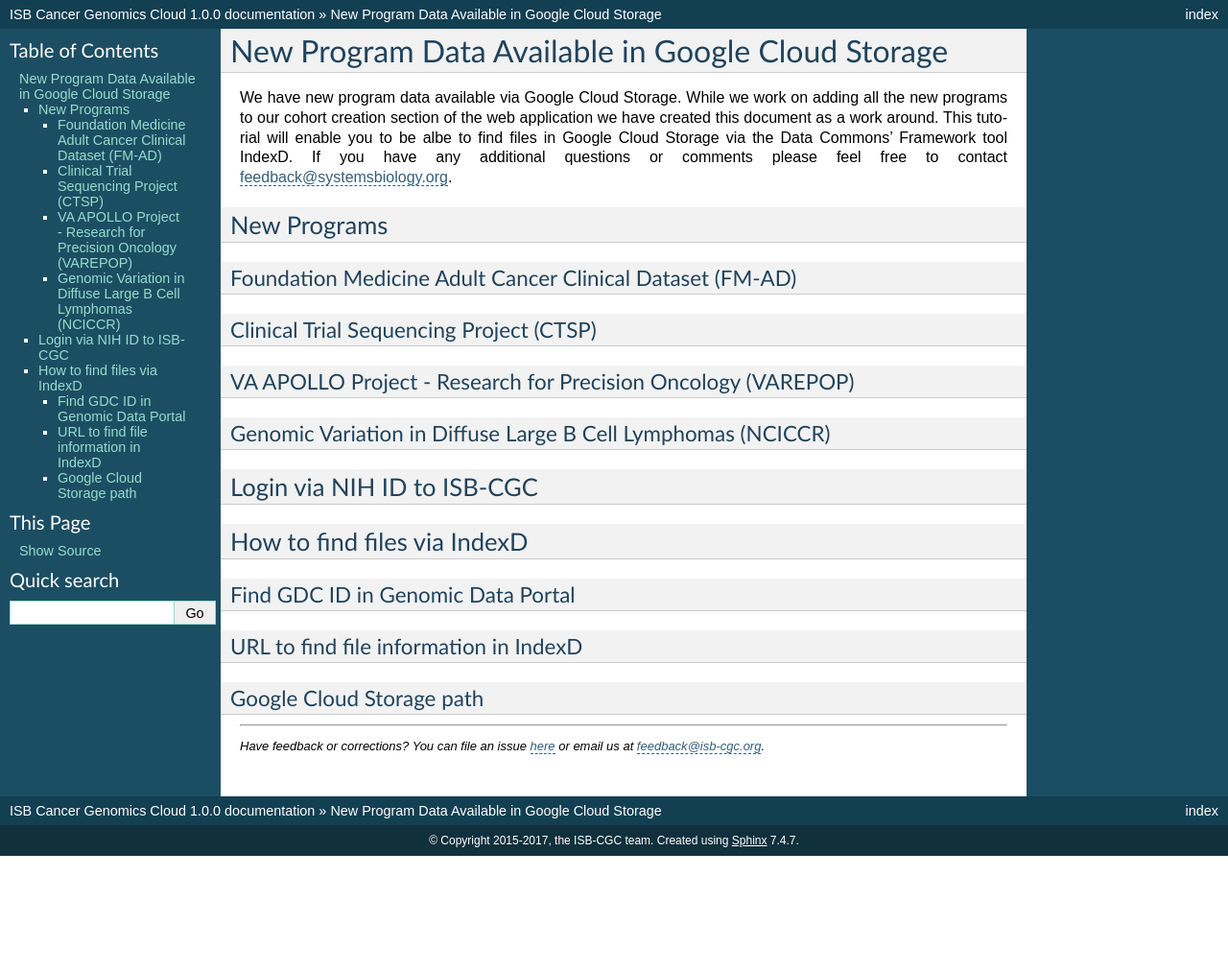
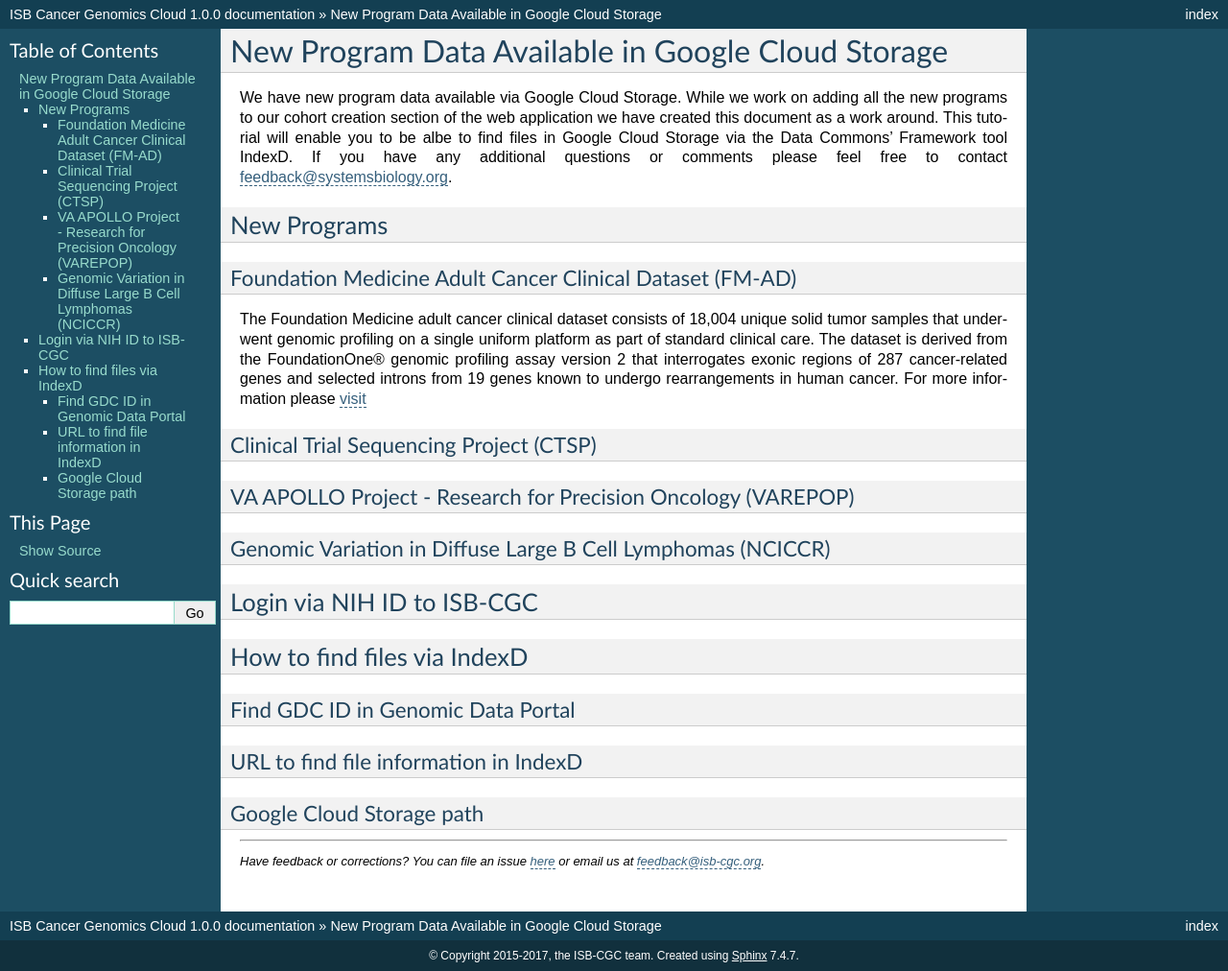
Before and after one commit to isb-cgc/readthedocs, a Sphinx documentation site: the page built from docs/source/sections/data/data2/AccessData/AccessviaIndexD.rst, in a window 1280 px wide and 1012 px high. Shown: the whole window at 96% size. Built offline with Sphinx 7.4.7, drawn with Linux system fonts in a browser that asks for light colours; pages that are not in the unit, such as notebooks, are missing from menus.

Commit message:
added FM info

```diff
--- a/docs/source/sections/data/data2/AccessData/AccessviaIndexD.rst
+++ b/docs/source/sections/data/data2/AccessData/AccessviaIndexD.rst
@@ -8,6 +8,9 @@
 
 Foundation Medicine Adult Cancer Clinical Dataset (FM-AD)
 ^^^^^^^^^^^^^^^^^^^^^^^^^^^^^^^^^^^^^^^^^^^^^^^^^^^^^^^^^^
+
+The Foundation Medicine adult cancer clinical dataset consists of 18,004 unique solid tumor samples that underwent genomic profiling on a single uniform platform as part of standard clinical care. The dataset is derived from the FoundationOne® genomic profiling assay version 2 that interrogates exonic regions of 287 cancer-related genes and selected introns from 19 genes known to undergo rearrangements in human cancer. For more information please `visit <https://www.ncbi.nlm.nih.gov/projects/gap/cgi-bin/study.cgi?study_id=phs001179.v1.p1/>`_
+
 
 Clinical Trial Sequencing Project (CTSP)
 ^^^^^^^^^^^^^^^^^^^^^^^^^^^^^^^^^^^^^^^^^^
```
